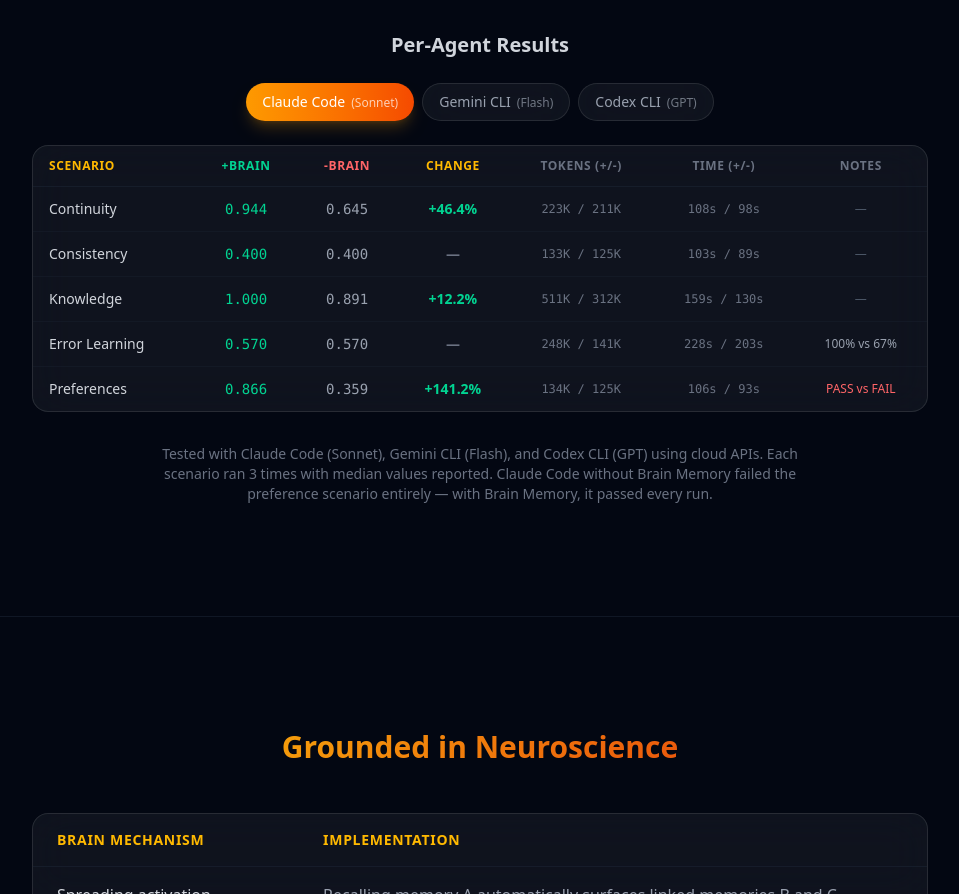
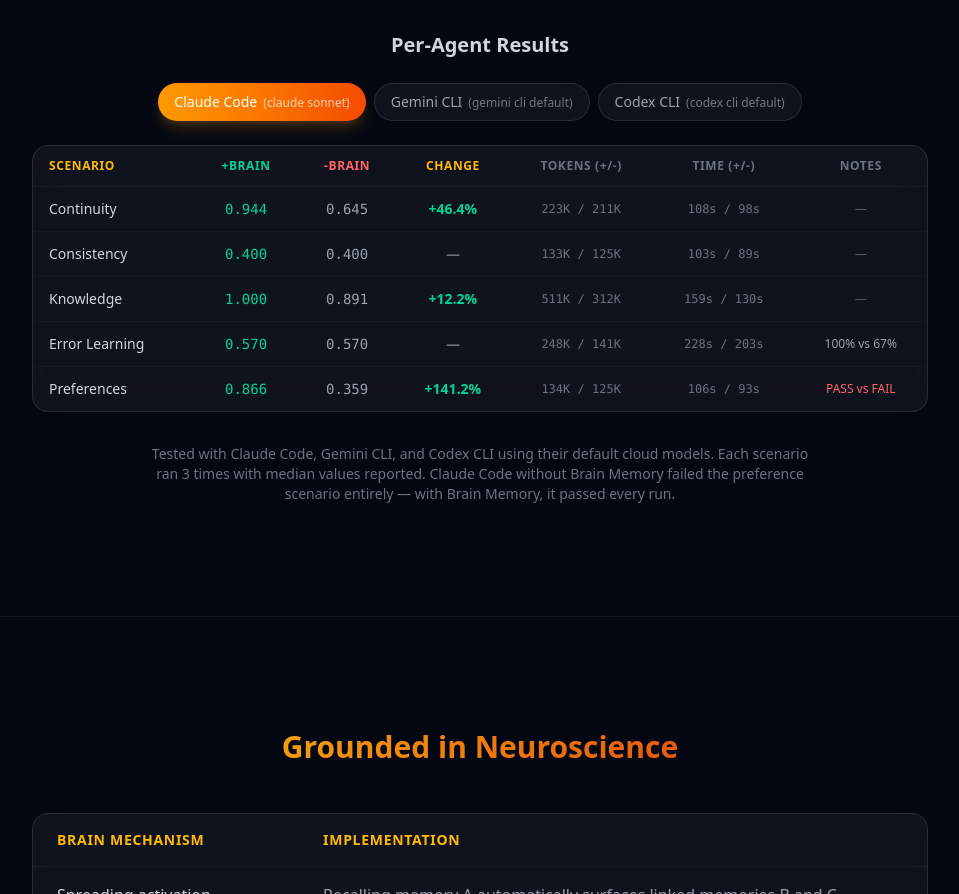
Before and after one commit to onurkarali/brain, a Next.js app in the folder website/: page / in a window 1280 px wide. Shown: the part 3074-3968 px from the top of the page, without its empty margins (160-1119 px from the left). Built offline with nearby package versions, Linux system fonts and the light colour scheme.

Commit message:
fix: use accurate model names in benchmark results

```diff
--- a/website/src/app/page.tsx
+++ b/website/src/app/page.tsx
@@ -320,7 +320,7 @@
           <BenchmarkAgentDetails />
 
           <p className="text-center text-gray-500 text-sm mt-8 max-w-2xl mx-auto">
-            Tested with Claude Code (Sonnet), Gemini CLI (Flash), and Codex CLI (GPT) using cloud APIs.
+            Tested with Claude Code, Gemini CLI, and Codex CLI using their default cloud models.
             Each scenario ran 3 times with median values reported.
             Claude Code without Brain Memory failed the preference scenario entirely
             — with Brain Memory, it passed every run.
@@ -754,7 +754,7 @@
 
 const agentData: Record<string, AgentResult> = {
   "Claude Code": {
-    subtitle: "Sonnet",
+    subtitle: "claude sonnet",
     scenarios: [
       { name: "Continuity", withBrain: 0.944, withoutBrain: 0.645, tokens: { with: "223K", without: "211K" }, time: { with: "108s", without: "98s" } },
       { name: "Consistency", withBrain: 0.400, withoutBrain: 0.400, tokens: { with: "133K", without: "125K" }, time: { with: "103s", without: "89s" } },
@@ -764,7 +764,7 @@
     ],
   },
   "Gemini CLI": {
-    subtitle: "Flash",
+    subtitle: "gemini cli default",
     scenarios: [
       { name: "Continuity", withBrain: 0.822, withoutBrain: 0.555, tokens: { with: "34K", without: "16K" }, time: { with: "27s", without: "20s" } },
       { name: "Consistency", withBrain: 0, withoutBrain: 0, tokens: { with: "—", without: "—" }, time: { with: "—", without: "—" }, successNote: "Timed out" },
@@ -774,7 +774,7 @@
     ],
   },
   "Codex CLI": {
-    subtitle: "GPT",
+    subtitle: "codex cli default",
     scenarios: [
       { name: "Continuity", withBrain: 0.767, withoutBrain: 0.545, tokens: null, time: { with: "101s", without: "69s" } },
       { name: "Consistency", withBrain: 1.000, withoutBrain: 1.000, tokens: null, time: { with: "89s", without: "48s" } },
```
